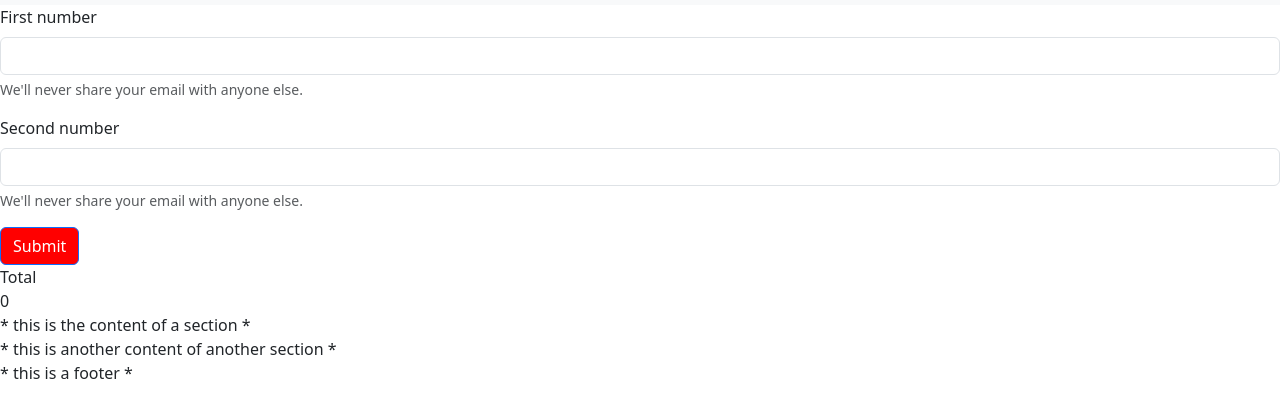
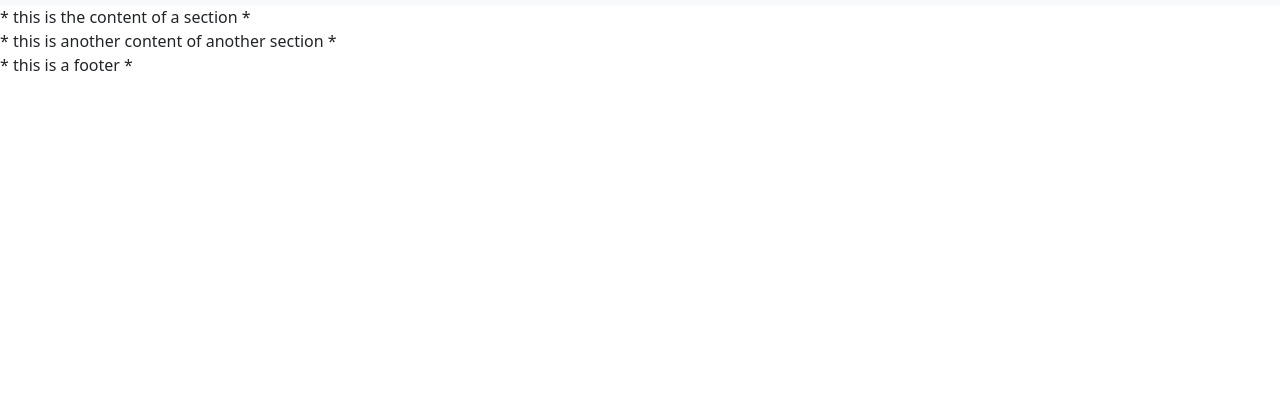
Before and after one commit to ironias97/homeapage-test, a plain HTML site: page index.html in a window 1280 px wide. Shown: the part 51-468 px from the top of the page. Drawn offline with nearby package versions, Linux system fonts and the light colour scheme.

Commit message:
changes in the page

```diff
--- a/index.html
+++ b/index.html
@@ -51,27 +51,6 @@
       </div>
     </nav>
 
-    <section>
-      <div>
-        <form>
-          <div class="mb-3">
-            <label for="exampleInputEmail1" class="form-label">First number</label>
-            <input class="form-control" id="exampleInputEmail1" aria-describedby="emailHelp">
-            <div id="number1" class="form-text">We'll never share your email with anyone else.</div>
-          </div>
-          <div class="mb-3">
-            <label for="exampleInputEmail1" class="form-label">Second number</label>
-            <input class="form-control" id="exampleInputEmail1" aria-describedby="emailHelp">
-            <div id="number2" class="form-text">We'll never share your email with anyone else.</div>
-          </div>
-          <button onclick="suma()" class="btn btn-primary btn-red">Submit</button>
-        </form>
-      </div>
-    </section>
-    <div>
-      <div>Total</div>
-      <div id="total">0</div>
-    </div>
     <section>* this is the content of a section *</section>
 
     <section>* this is another content of another section *</section>
```
